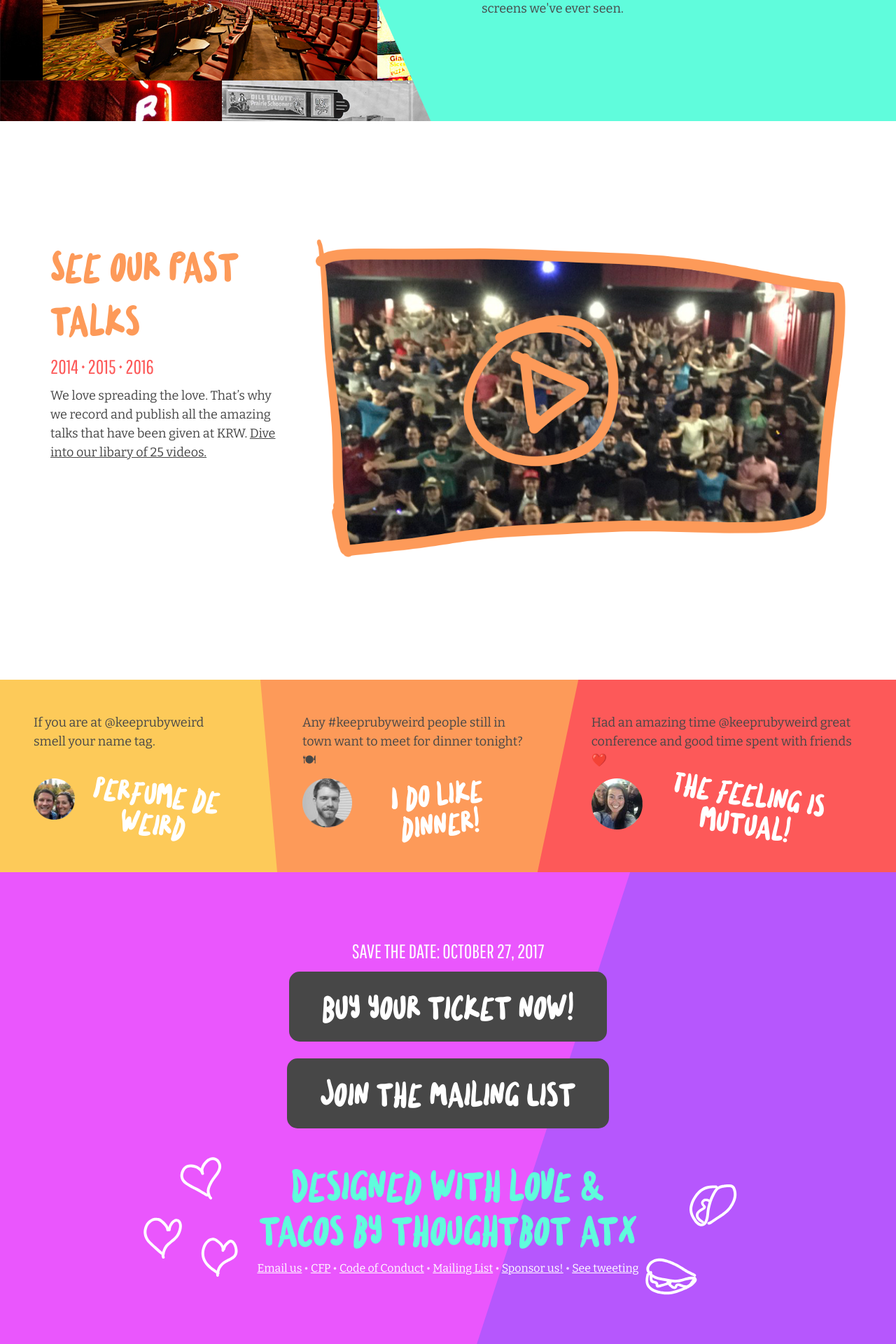
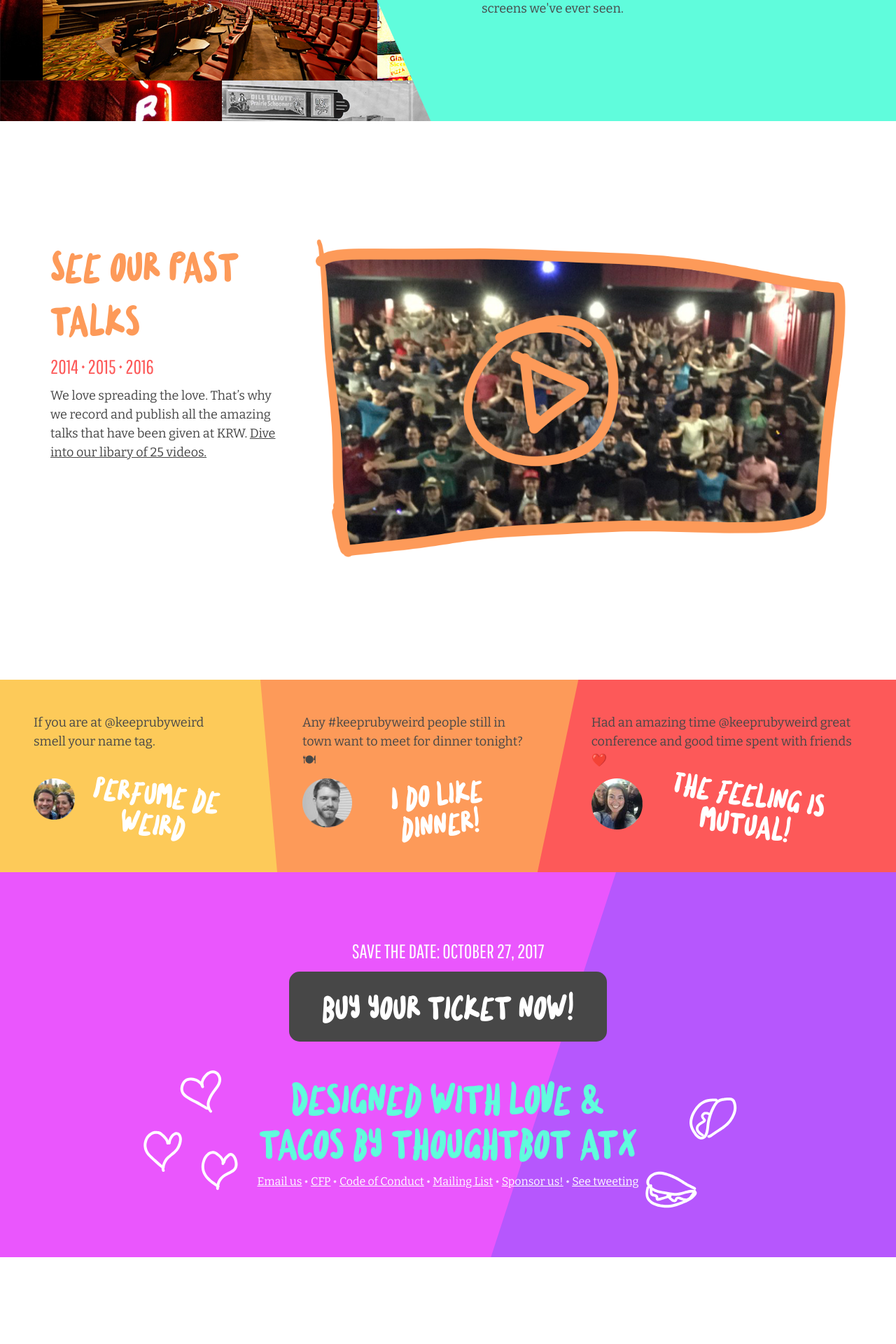
Before and after one commit to keeprubyweird/2017, a Jekyll site: the page built from index.html, in a window 1280 px wide. Shown: the part 3354-5274 px from the top of the page at 70% size. Built offline with Jekyll 4.4.1, drawn with Linux system fonts in a browser that asks for light colours; after the commit the page ends 5150 px from its top, so only the background shows below that.

Commit message:
@kylefiedler said I can't have 2 buttons

```diff
--- a/assets/_sass/base/_buttons.scss
+++ b/assets/_sass/base/_buttons.scss
@@ -24,12 +24,6 @@
     padding: $base-spacing $large-spacing;
   }
 
-  &.mailing-list {
-    @media screen and (min-width: 700px) {
-      margin-top: $base-spacing
-    }
-  }
-
   &:hover {
     background-color: $red;
     background: linear-gradient(to right, #b657fd 0%,#ea56fd 10%,#fa59fd 20%,#fd5959 34%,#fd9a59 49%,#fdca59 64%,#60fcdc 83%,#1565c0 99%);
--- a/conduct.html
+++ b/conduct.html
@@ -67,7 +67,6 @@ title: Keep Ruby Wierd 2017 will be the best conference of your life.
   <div class="footer__container">
     <h3>Save the Date: October 27, 2017</h3>
     <a href="https://ti.to/keep-ruby-weird/more-weird" class="button">Buy your ticket now!</a>
-    <a href="/mailing-list" class="button mailing-list">Join the Mailing List</a>
     <h2><a href="https://thoughtbot.com/austin">Designed with love &amp; tacos by thoughtbot atx</a></h2>
 
     <ul>
--- a/index.html
+++ b/index.html
@@ -182,7 +182,6 @@ title: Keep Ruby Wierd 2017 will be the best conference of your life.
   <div class="footer__container">
     <h3>Save the Date: October 27, 2017</h3>
     <a href="https://ti.to/keep-ruby-weird/more-weird" class="button">Buy your ticket now!</a>
-    <a href="/mailing-list" class="button mailing-list">Join the Mailing List</a>
     <h2><a href="https://thoughtbot.com/austin">Designed with love &amp; tacos by thoughtbot atx</a></h2>
 
     <ul>
--- a/mailing-list.html
+++ b/mailing-list.html
@@ -69,7 +69,6 @@ title: Join the best Keep Ruby Wierd 2017 mailing list ever. EVER.
   <div class="footer__container">
     <h3>Save the Date: October 27, 2017</h3>
     <a href="https://ti.to/keep-ruby-weird/more-weird" class="button">Buy your ticket now!</a>
-    <a href="/mailing-list" class="button mailing-list">Join the Mailing List</a>
     <h2><a href="https://thoughtbot.com/austin">Designed with love &amp; tacos by thoughtbot atx</a></h2>
 
     <ul>
```
